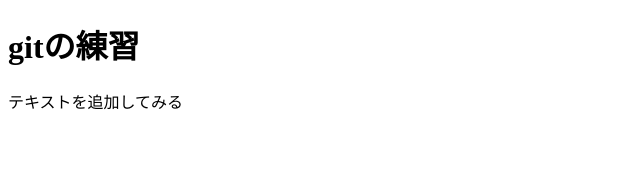
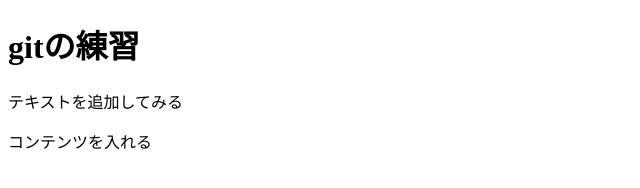
Before and after one commit to shunshunnob/git-test, a plain HTML site: page index.html in a window 1280 px wide. Shown: the whole page, without its empty margins (0-640 px from the left). Drawn offline with Linux system fonts and the light colour scheme.

Commit message:
コンテンツの追加

```diff
--- a/index.html
+++ b/index.html
@@ -9,6 +9,7 @@
     <header>
         <h1 class="header-ttl">gitの練習</h1><!-- /.header-ttl -->
         <p class="header-txt">テキストを追加してみる</p><!-- /.header-txt -->
+        <div class="header-content">コンテンツを入れる</div><!-- /.header-content -->
     </header>
 </body>
 </html>
```
